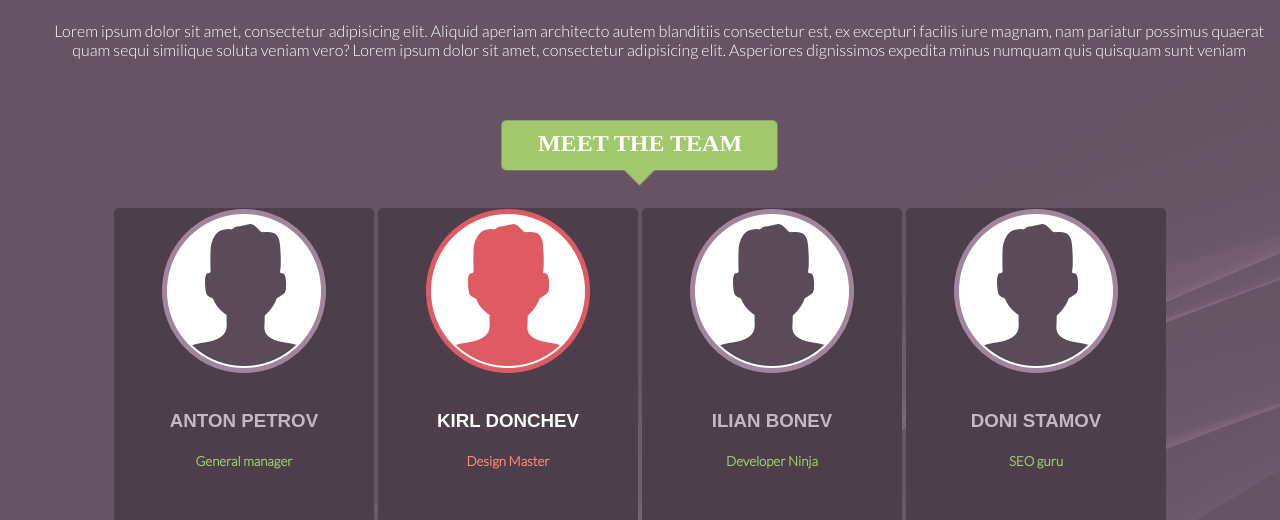
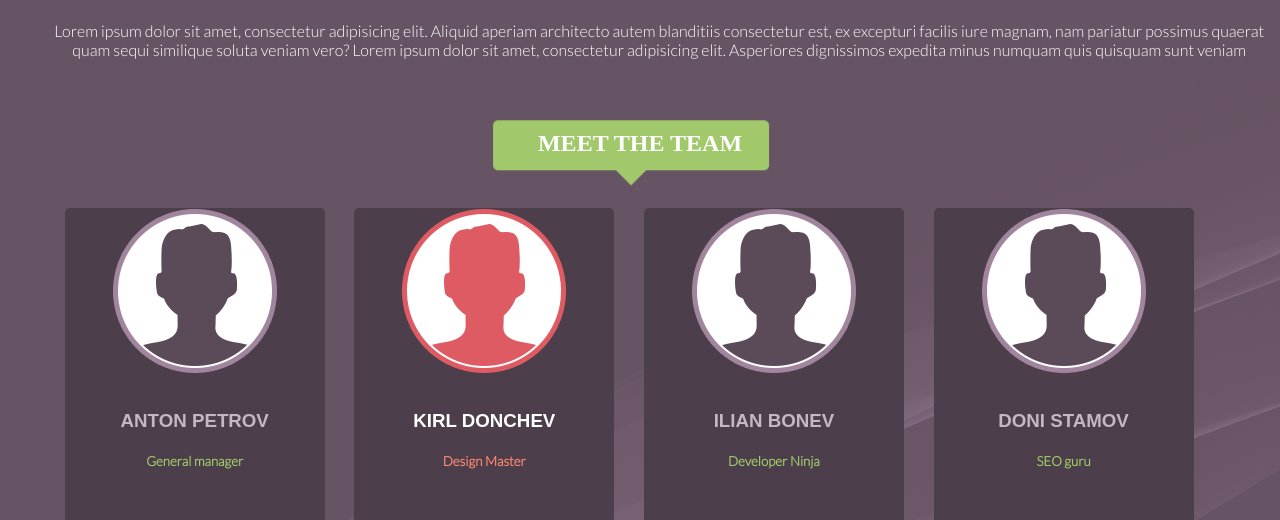
Before and after one commit to DavSCo/IntegrationWebProject, a plain HTML site: page index.html in a window 1280 px wide. Shown: the part 2010-2530 px from the top of the page. Drawn offline with Linux system fonts and the light colour scheme; a web font is replaced by a local one.

Commit message:
marcheeeeee

```diff
--- a/css/style.css
+++ b/css/style.css
@@ -385,6 +385,9 @@ ul.topnav li.icon {
 }
 
 .block1 {
+margin-right: 2%;
+
+
     width: 260px;
     height: 380px;
     border-radius: 5px;
@@ -395,6 +398,8 @@ ul.topnav li.icon {
 
 
 .block2 {
+    margin-right: 2%;
+
     width: 260px;
     height: 380px;
     border-radius: 5px;
@@ -404,6 +409,8 @@ ul.topnav li.icon {
 }
 
 .block3 {
+    margin-right: 2%;
+
     width: 260px;
     height: 380px;
     border-radius: 5px;
@@ -413,6 +420,8 @@ ul.topnav li.icon {
 }
 
 .block4 {
+    margin-right: 1.7%;
+
     width: 260px;
     height: 380px;
     border-radius: 5px;
@@ -422,7 +431,7 @@ ul.topnav li.icon {
 
 .img {
     text-align: center;
-    transform: translate(180%, 90%);
+    transform: translate(177%, 90%);
 }
 
 .nomUser {
--- a/index.html
+++ b/index.html
@@ -158,7 +158,6 @@
         </div>
         <div class="entourBlock">
             <center>
-                <div class="twoElement">
                     <div class="block1">
                         <div class="logo1">
                             <img src="img/UserNormal.png" alt="">
@@ -209,8 +208,7 @@
                         </div>
 
                     </div>
-                </div>
-                <div class="twoElement">
+
                     <div class="block3">
                         <div class="logo1">
                             <img src="img/UserNormal.png" alt="">
@@ -261,7 +259,6 @@
 
 
                     </div>
-                </div>
             </center>
         </div>
     </div>
```
